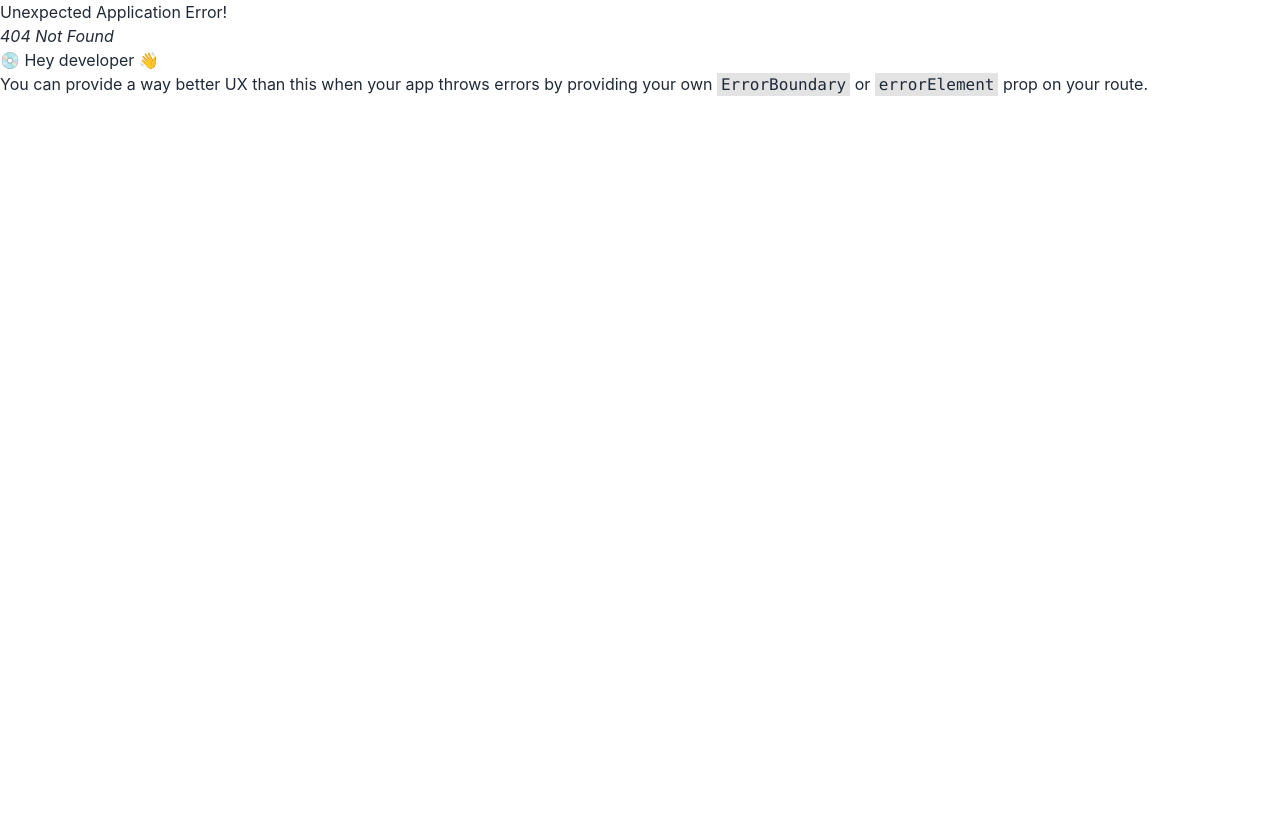
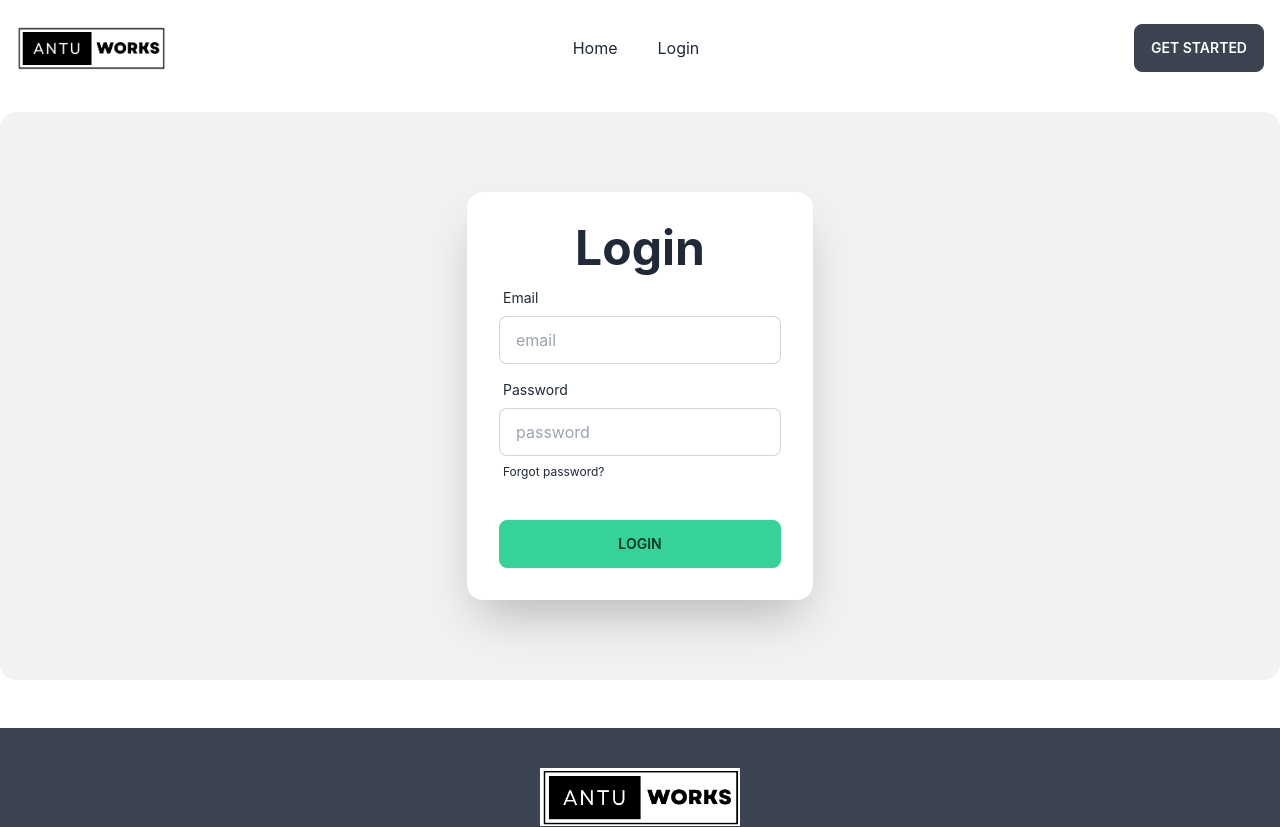
Before and after one commit to antudas22/antu-works-client, a React (Create React App) app: page /login in a window 1280 px wide. Before the commit this address had no page. Shown: the top 827 px of the page. Before the commit the page ends 800 px from the top, so only its background shows below. Built offline with nearby package versions, Linux system fonts and the light colour scheme.

Commit message:
Successfully login form created

```diff
--- /dev/null
+++ b/src/firebase/firebase.config.js
@@ -0,0 +1,19 @@
+// Import the functions you need from the SDKs you need
+import { initializeApp } from "firebase/app";
+// TODO: Add SDKs for Firebase products that you want to use
+// https://firebase.google.com/docs/web/setup#available-libraries
+
+// Your web app's Firebase configuration
+const firebaseConfig = {
+  apiKey: process.envREACT_APP_apiKey,
+  authDomain: process.envREACT_APP_authDomain,
+  projectId: process.envREACT_APP_projectId,
+  storageBucket: process.envREACT_APP_storageBucket,
+  messagingSenderId: process.envREACT_APP_messagingSenderId,
+  appId: process.envREACT_APP_appId,
+};
+
+// Initialize Firebase
+const app = initializeApp(firebaseConfig);
+
+export default app;
--- /dev/null
+++ b/src/pages/Login/Login.js
@@ -0,0 +1,52 @@
+import React from "react";
+
+const Login = () => {
+    const handleLogin = e => {
+        e.preventDefault();
+    }
+  return (
+    <div className="hero py-20 mt-4 mb-12 bg-base-200 rounded-2xl">
+      <div className="">
+        <div className="card w-full shadow-2xl bg-base-100">
+          <form onSubmit={handleLogin} className="card-body">
+            <h1 className="text-5xl text-center font-bold">Login</h1>
+            <div className="form-control">
+              <label className="label">
+                <span className="label-text">Email</span>
+              </label>
+              <input
+                type="text"
+                name="email"
+                placeholder="email"
+                className="input input-bordered"
+                required
+              />
+            </div>
+            <div className="form-control">
+              <label className="label">
+                <span className="label-text">Password</span>
+              </label>
+              <input
+                type="password"
+                name="password"
+                placeholder="password"
+                className="input input-bordered"
+                required
+              />
+              <label className="label">
+                <a href="#" className="label-text-alt link link-hover">
+                  Forgot password?
+                </a>
+              </label>
+            </div>
+            <div className="form-control mt-6">
+                <input className="btn btn-success" type="submit" value="Login" />
+            </div>
+          </form>
+        </div>
+      </div>
+    </div>
+  );
+};
+
+export default Login;
--- a/src/pages/Routes/Routes.js
+++ b/src/pages/Routes/Routes.js
@@ -1,6 +1,7 @@
 import Main from "../../Layout/Main";
 import Home from "../Home/Home/Home";
 import AllServices from "../Home/Services/AllServices";
+import Login from "../Login/Login";
 
 const { createBrowserRouter } = require("react-router-dom");
 
@@ -16,6 +17,10 @@ const router = createBrowserRouter([
         {
             path: '/services',
             element: <AllServices />
+        },
+        {
+            path: '/login',
+            element: <Login />
         }
       ]
     }
--- a/src/pages/Shared/Header/Header.js
+++ b/src/pages/Shared/Header/Header.js
@@ -1,32 +1,52 @@
-import React from 'react';
-import { Link } from 'react-router-dom';
-import logo from '../../../assets/logo/logo.png'
+import React from "react";
+import { Link } from "react-router-dom";
+import logo from "../../../assets/logo/logo.png";
 
 const Header = () => {
-
-    const navMenuItems = <>
-        <li><Link to='/'>Home</Link></li>
+  const navMenuItems = (
+    <>
+      <li className="mr-2">
+        <Link to="/">Home</Link>
+      </li>
+      <li>
+        <Link to="/login">Login</Link>
+      </li>
     </>
+  );
 
   return (
     <div className="navbar bg-base-100 py-6">
       <div className="navbar-start">
         <div className="dropdown">
           <label tabIndex={0} className="btn btn-ghost lg:hidden">
-        <svg xmlns="http://www.w3.org/2000/svg" className="h-5 w-5" fill="none" viewBox="0 0 24 24" stroke="currentColor"><path strokeLinecap="round" strokeLinejoin="round" strokeWidth="2" d="M4 6h16M4 12h8m-8 6h16" /></svg>
+            <svg
+              xmlns="http://www.w3.org/2000/svg"
+              className="h-5 w-5"
+              fill="none"
+              viewBox="0 0 24 24"
+              stroke="currentColor"
+            >
+              <path
+                strokeLinecap="round"
+                strokeLinejoin="round"
+                strokeWidth="2"
+                d="M4 6h16M4 12h8m-8 6h16"
+              />
+            </svg>
           </label>
-      <ul tabIndex={0} className="menu menu-compact dropdown-content mt-3 p-2 shadow bg-base-100 rounded-box w-52">
+          <ul
+            tabIndex={0}
+            className="menu menu-compact dropdown-content mt-3 p-2 shadow bg-base-100 rounded-box w-52"
+          >
             {navMenuItems}
           </ul>
         </div>
-    <Link to='/' className='ml-2'>
-        <img src={logo} alt="" width='150px' />
+        <Link to="/" className="ml-2">
+          <img src={logo} alt="" width="150px" />
         </Link>
       </div>
       <div className="navbar-center hidden lg:flex">
-    <ul className="menu menu-horizontal p-0">
-    {navMenuItems}
-    </ul>
+        <ul className="menu menu-horizontal p-0">{navMenuItems}</ul>
       </div>
       <div className="navbar-end mr-2">
         <a className="btn">Get started</a>
```
Lines whose indentation alone changed are shown as unchanged.
